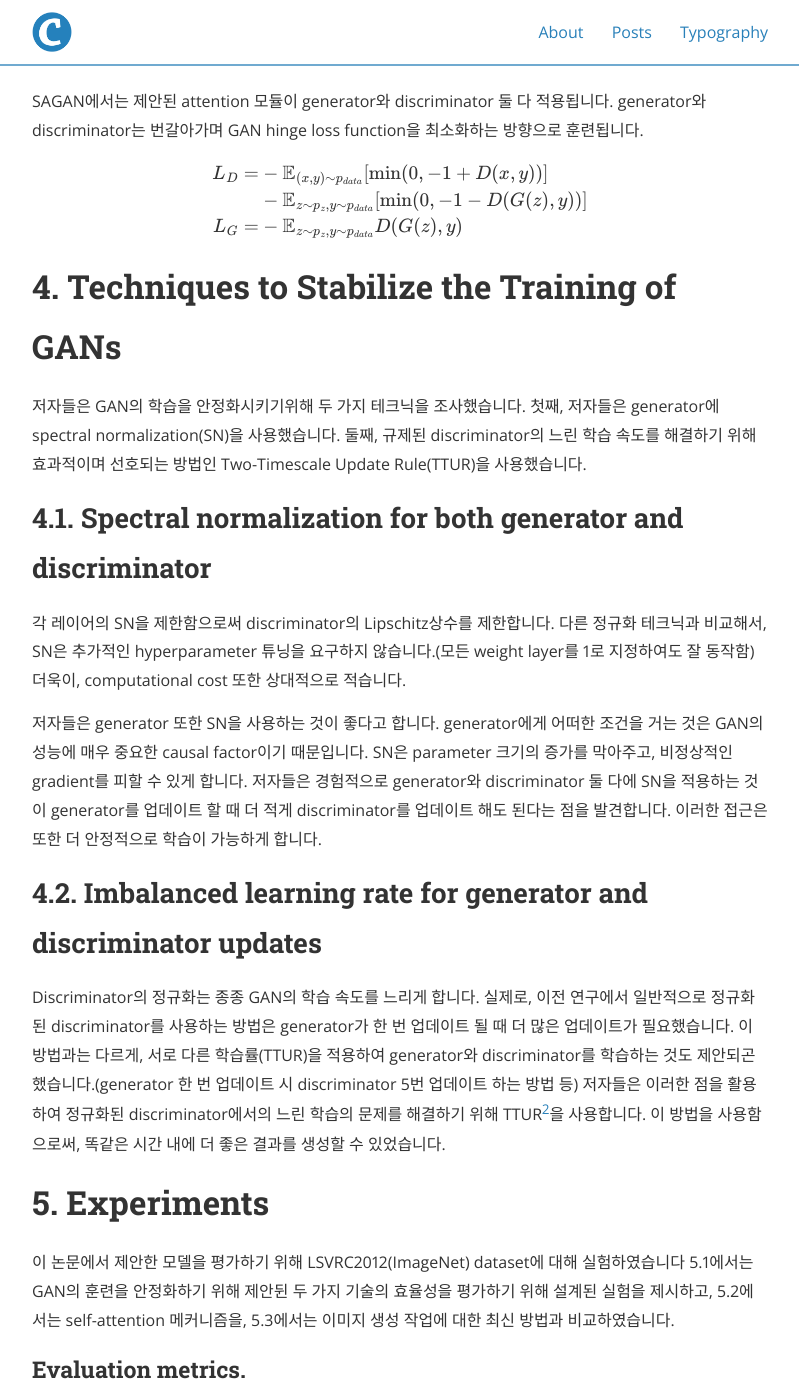
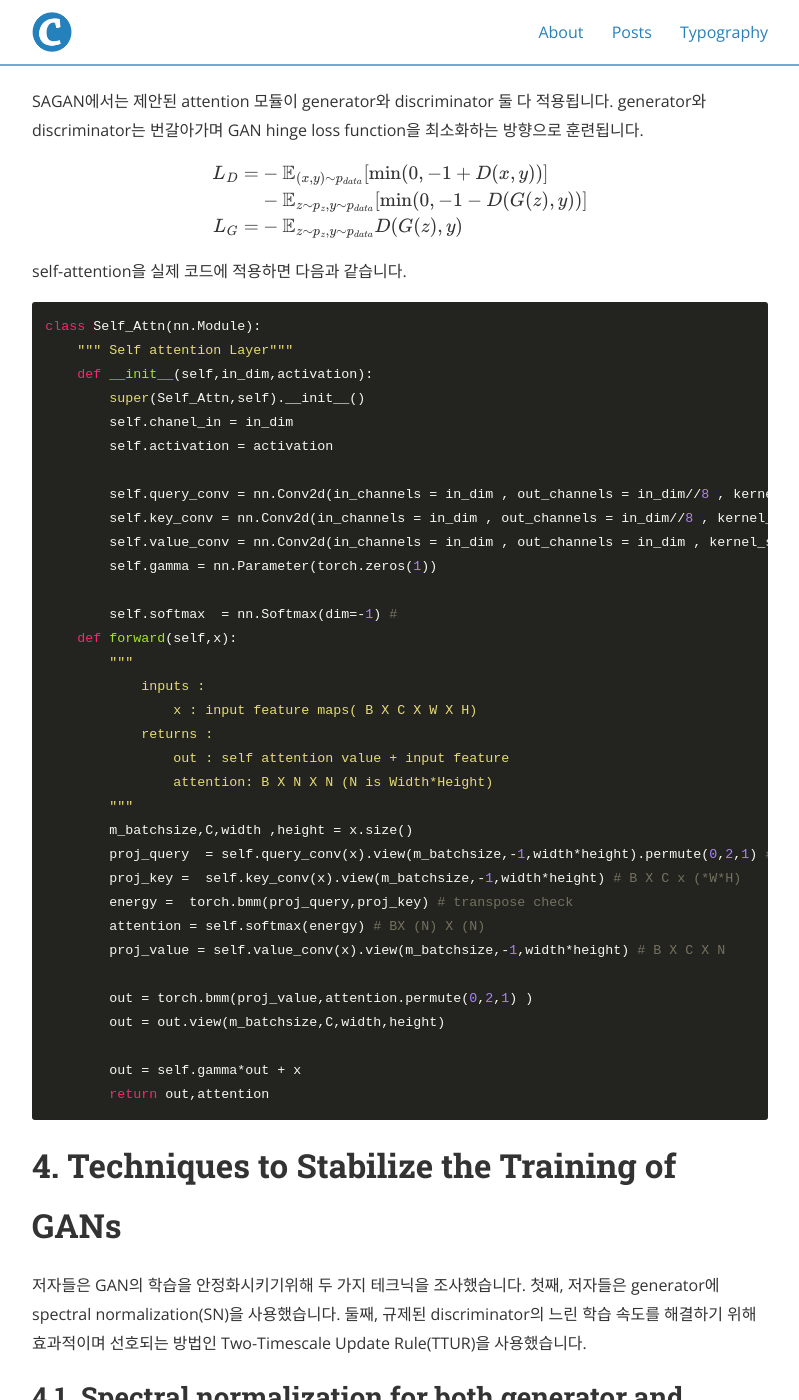
Before and after one commit to deep-generative-models-AIM5036/deep-generative-models-AIM5036.github.io, a Jekyll site: the page built from _posts/2022-11-10-SAGAN.md, in a window 1280 px wide and 1400 px high, scrolled down 5137 px. Shown: the whole window, without its empty margins (240-1039 px from the left). Built offline with Jekyll 4.4.1, drawn with Linux system fonts in a browser that asks for light colours; nearby versions of some CDN libraries; formulas are drawn with MathJax 3; some of the changed text lies outside the part shown.

Commit message:
add code

````diff
--- a/_posts/2022-11-10-SAGAN.md
+++ b/_posts/2022-11-10-SAGAN.md
@@ -102,6 +102,43 @@
 \end{align*}
 $$
 
+self-attention을 실제 코드에 적용하면 다음과 같습니다.
+```
+class Self_Attn(nn.Module):
+    """ Self attention Layer"""
+    def __init__(self,in_dim,activation):
+        super(Self_Attn,self).__init__()
+        self.chanel_in = in_dim
+        self.activation = activation
+
+        self.query_conv = nn.Conv2d(in_channels = in_dim , out_channels = in_dim//8 , kernel_size= 1)
+        self.key_conv = nn.Conv2d(in_channels = in_dim , out_channels = in_dim//8 , kernel_size= 1)
+        self.value_conv = nn.Conv2d(in_channels = in_dim , out_channels = in_dim , kernel_size= 1)
+        self.gamma = nn.Parameter(torch.zeros(1))
+
+        self.softmax  = nn.Softmax(dim=-1) #
+    def forward(self,x):
+        """
+            inputs :
+                x : input feature maps( B X C X W X H)
+            returns :
+                out : self attention value + input feature
+                attention: B X N X N (N is Width*Height)
+        """
+        m_batchsize,C,width ,height = x.size()
+        proj_query  = self.query_conv(x).view(m_batchsize,-1,width*height).permute(0,2,1) # B X CX(N)
+        proj_key =  self.key_conv(x).view(m_batchsize,-1,width*height) # B X C x (*W*H)
+        energy =  torch.bmm(proj_query,proj_key) # transpose check
+        attention = self.softmax(energy) # BX (N) X (N)
+        proj_value = self.value_conv(x).view(m_batchsize,-1,width*height) # B X C X N
+
+        out = torch.bmm(proj_value,attention.permute(0,2,1) )
+        out = out.view(m_batchsize,C,width,height)
+
+        out = self.gamma*out + x
+        return out,attention
+```
+
 # 4. Techniques to Stabilize the Training of GANs
 저자들은 GAN의 학습을 안정화시키기위해 두 가지 테크닉을 조사했습니다. 첫째, 저자들은 generator에 spectral normalization(SN)을 사용했습니다. 둘째, 규제된 discriminator의 느린 학습 속도를 해결하기 위해 효과적이며 선호되는 방법인 Two-Timescale Update Rule(TTUR)을 사용했습니다.
 
@@ -109,6 +146,59 @@
 각 레이어의 SN을 제한함으로써 discriminator의 Lipschitz상수를 제한합니다. 다른 정규화 테크닉과 비교해서, SN은 추가적인 hyperparameter 튜닝을 요구하지 않습니다.(모든 weight layer를 1로 지정하여도 잘 동작함) 더욱이, computational cost 또한 상대적으로 적습니다.
 
 저자들은 generator 또한 SN을 사용하는 것이 좋다고 합니다. generator에게 어떠한 조건을 거는 것은 GAN의 성능에 매우 중요한 causal factor이기 때문입니다. SN은 parameter 크기의 증가를 막아주고, 비정상적인 gradient를 피할 수 있게 합니다. 저자들은 경험적으로 generator와 discriminator 둘 다에 SN을 적용하는 것이 generator를 업데이트 할 때 더 적게 discriminator를 업데이트 해도 된다는 점을 발견합니다. 이러한 접근은 또한 더 안정적으로 학습이 가능하게 합니다.
+
+다음은 generator에서 SN을 적용한 코드입니다. SN을 적용한 부분만 일부 발췌하였습니다.
+```
+repeat_num = int(np.log2(self.imsize)) - 3
+mult = 2 ** repeat_num # 8
+layer1.append(SpectralNorm(nn.ConvTranspose2d(z_dim, conv_dim * mult, 4)))
+layer1.append(nn.BatchNorm2d(conv_dim * mult))
+layer1.append(nn.ReLU())
+
+curr_dim = conv_dim * mult
+
+layer2.append(SpectralNorm(nn.ConvTranspose2d(curr_dim, int(curr_dim / 2), 4, 2, 1)))
+layer2.append(nn.BatchNorm2d(int(curr_dim / 2)))
+layer2.append(nn.ReLU())
+
+curr_dim = int(curr_dim / 2)
+
+layer3.append(SpectralNorm(nn.ConvTranspose2d(curr_dim, int(curr_dim / 2), 4, 2, 1)))
+layer3.append(nn.BatchNorm2d(int(curr_dim / 2)))
+layer3.append(nn.ReLU())
+
+if self.imsize == 64:
+    layer4 = []
+    curr_dim = int(curr_dim / 2)
+    layer4.append(SpectralNorm(nn.ConvTranspose2d(curr_dim, int(curr_dim / 2), 4, 2, 1)))
+    layer4.append(nn.BatchNorm2d(int(curr_dim / 2)))
+    layer4.append(nn.ReLU())
+    self.l4 = nn.Sequential(*layer4)
+    curr_dim = int(curr_dim / 2)
+```
+다음은 discriminator에 SN을 적용한 코드입니다. 이 역시 SN을 사용한 부분만 일부 발췌하였습니다.
+```
+layer1.append(SpectralNorm(nn.Conv2d(3, conv_dim, 4, 2, 1)))
+layer1.append(nn.LeakyReLU(0.1))
+
+curr_dim = conv_dim
+
+layer2.append(SpectralNorm(nn.Conv2d(curr_dim, curr_dim * 2, 4, 2, 1)))
+layer2.append(nn.LeakyReLU(0.1))
+curr_dim = curr_dim * 2
+
+layer3.append(SpectralNorm(nn.Conv2d(curr_dim, curr_dim * 2, 4, 2, 1)))
+layer3.append(nn.LeakyReLU(0.1))
+curr_dim = curr_dim * 2
+
+if self.imsize == 64:
+    layer4 = []
+    layer4.append(SpectralNorm(nn.Conv2d(curr_dim, curr_dim * 2, 4, 2, 1)))
+    layer4.append(nn.LeakyReLU(0.1))
+    self.l4 = nn.Sequential(*layer4)
+    curr_dim = curr_dim*2
+```
+generator와 비교하였을 때 제일 눈에 띄는 부분은 batch normalization을 사용했냐 안했냐 입니다. generator에서는 사용을 하였지만, discriminator에서는 사용하지 않은 것을 알 수 있습니다.
 
 ## 4.2. Imbalanced learning rate for generator and discriminator updates
 Discriminator의 정규화는 종종 GAN의 학습 속도를 느리게 합니다. 실제로, 이전 연구에서 일반적으로 정규화된 discriminator를 사용하는 방법은 generator가 한 번 업데이트 될 때 더 많은 업데이트가 필요했습니다. 이 방법과는 다르게, 서로 다른 학습률\(TTUR\)을 적용하여 generator와 discriminator를 학습하는 것도 제안되곤 했습니다.(generator 한 번 업데이트 시 discriminator 5번 업데이트 하는 방법 등) 저자들은 이러한 점을 활용하여 정규화된 discriminator에서의 느린 학습의 문제를 해결하기 위해 TTUR[^TTUR]을 사용합니다. 이 방법을 사용함으로써, 똑같은 시간 내에 더 좋은 결과를 생성할 수 있었습니다.
````
